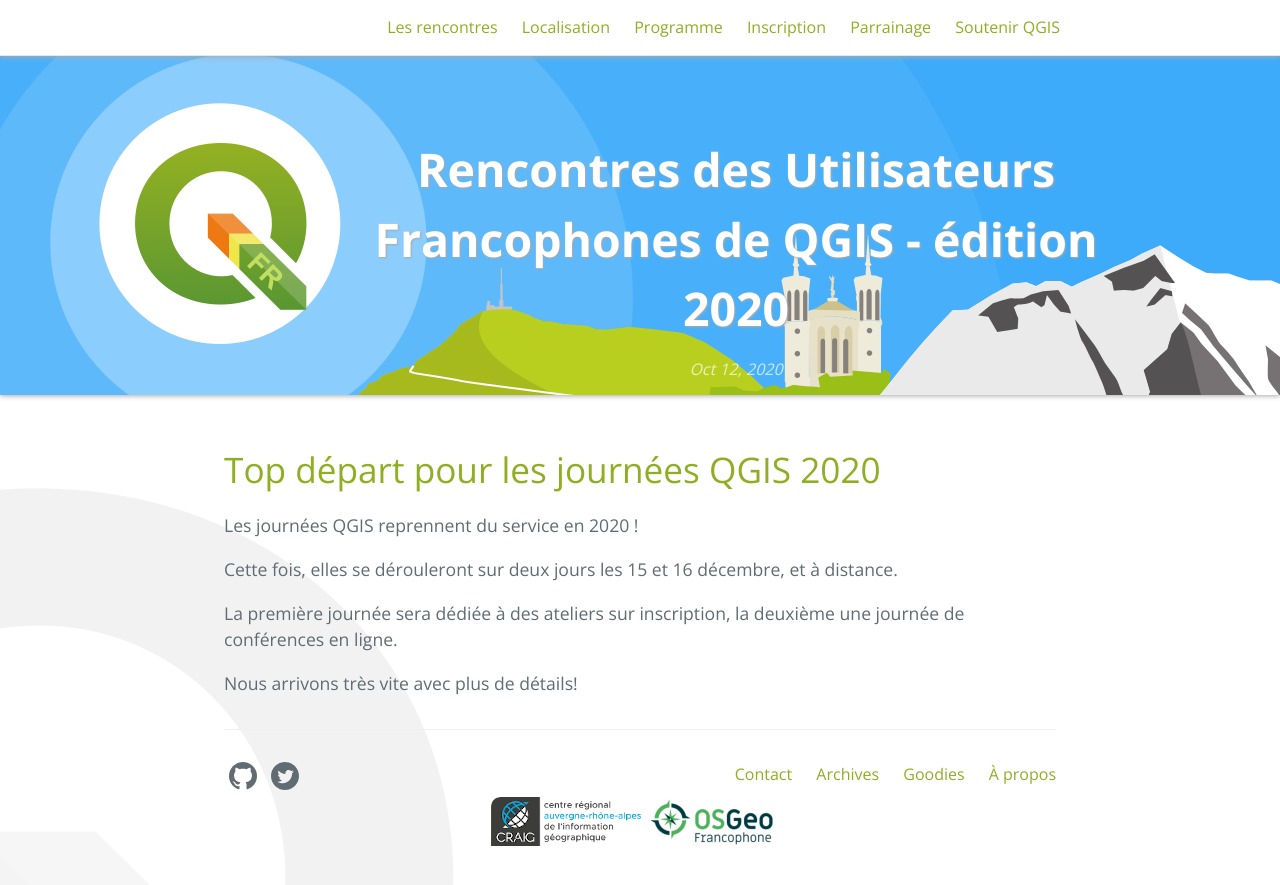
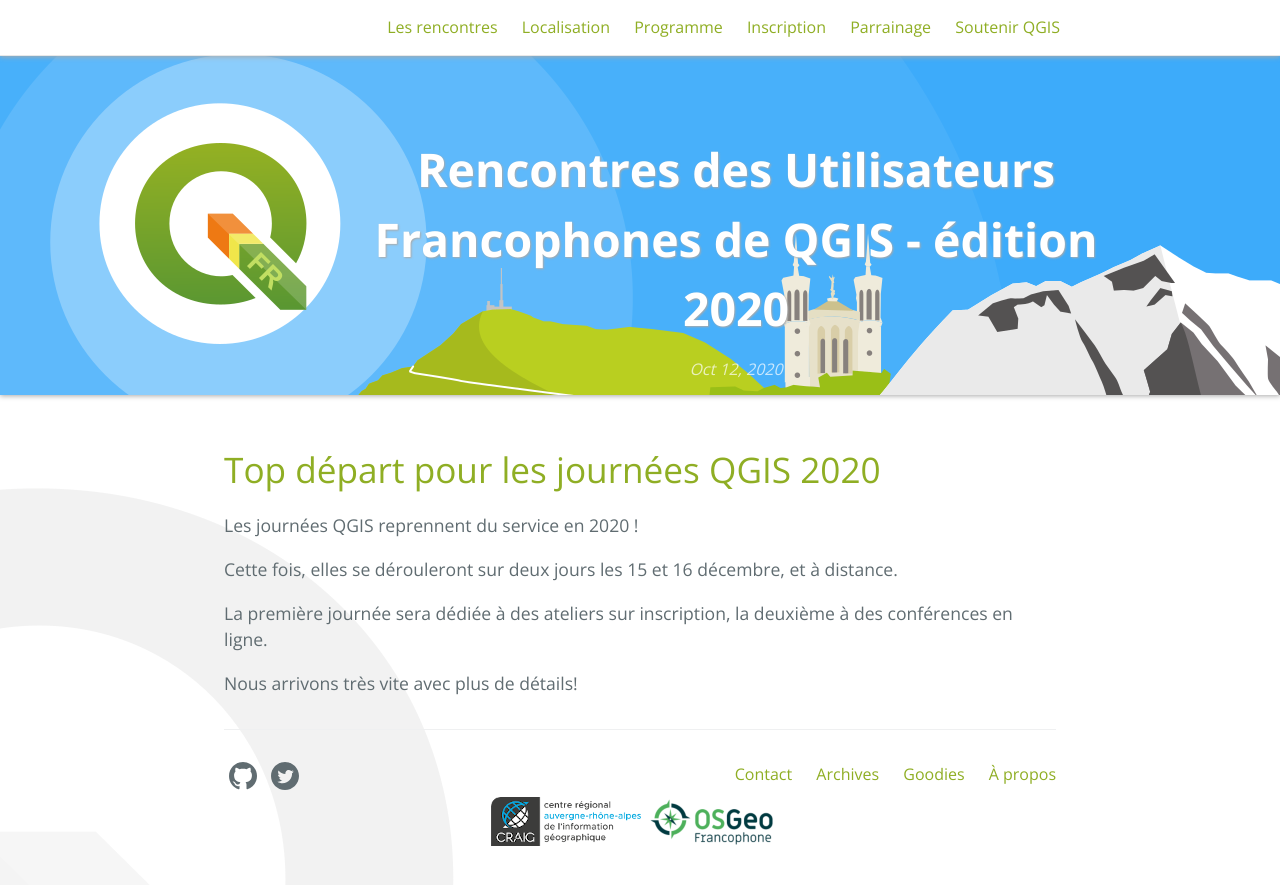
Before and after one commit to OSGeo-fr/QGIS-conf-fr-website, a Jekyll site: the page built from _posts/2020-10-12-annonce2020.md, in a window 1280 px wide. Shown: the top 885 px of the page. Built offline with Jekyll 4.4.1, drawn with Linux system fonts in a browser that asks for light colours.

Commit message:
Amélioration de la rédaction (Marjorie Fangain)

```diff
--- a/_posts/2020-10-12-annonce2020.md
+++ b/_posts/2020-10-12-annonce2020.md
@@ -8,6 +8,6 @@ Les journées QGIS reprennent du service en 2020 !
 
 Cette fois, elles se dérouleront sur deux jours les 15 et 16 décembre, et à distance.
 
-La première journée sera dédiée à des ateliers sur inscription, la deuxième une journée de conférences en ligne.
+La première journée sera dédiée à des ateliers sur inscription, la deuxième à des conférences en ligne.
 
 Nous arrivons très vite avec plus de détails!
```
